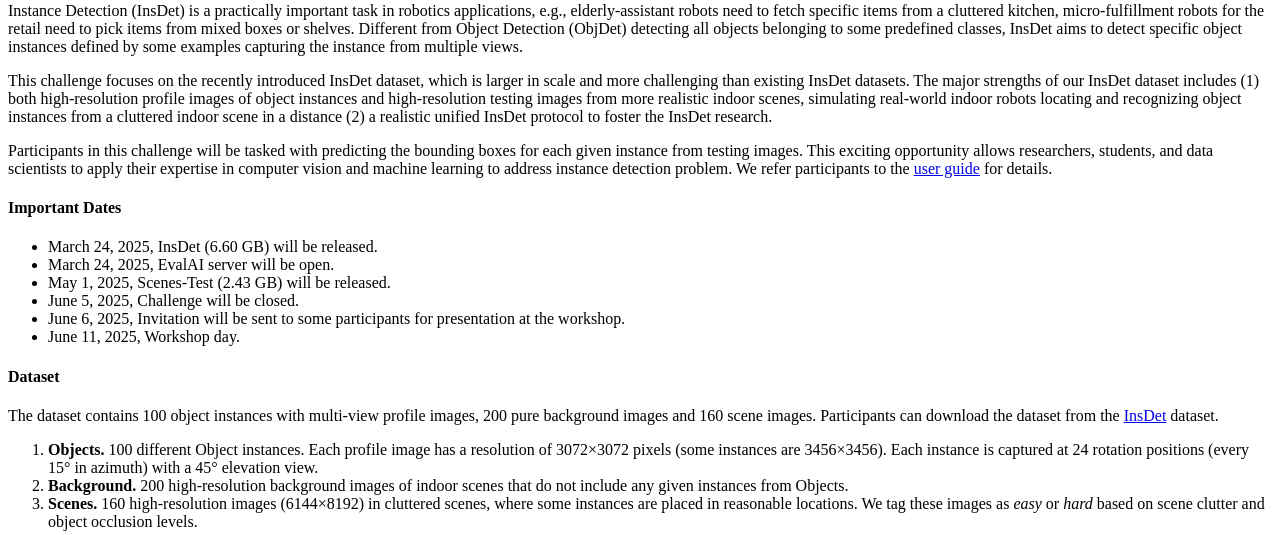
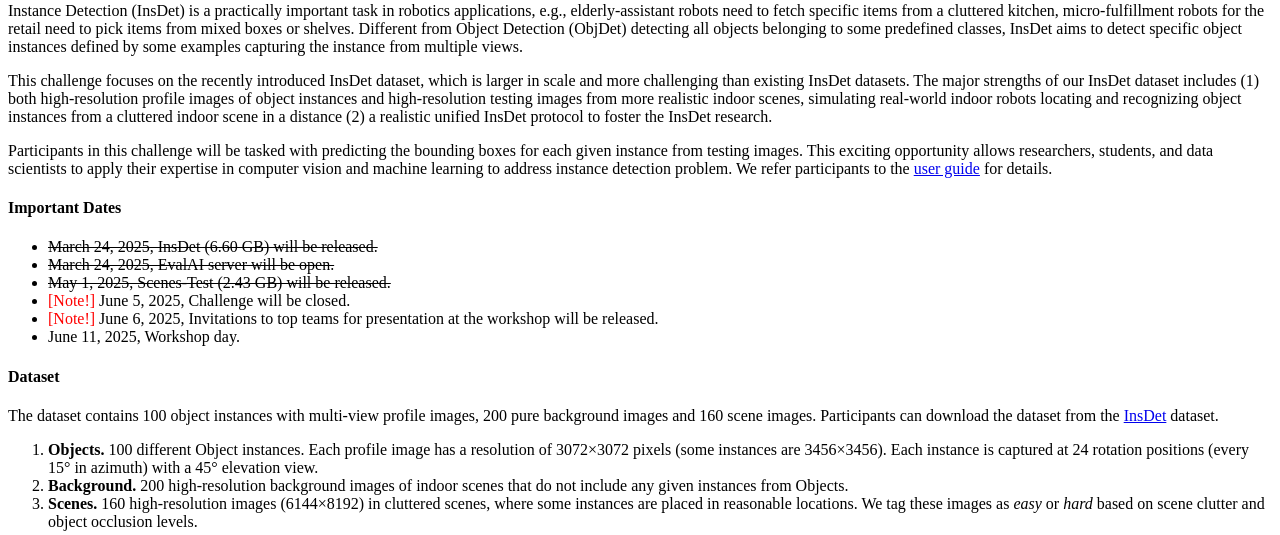
Before and after one commit to shenqq377/InsDetChallenge_CVPR2025, a Python web app: template templates/description.html in a window 1280 px wide. Shown: the part 801-1336 px from the top of the page. Run offline with Jinja, Linux system fonts and the light colour scheme; the template is opened without the code that fills it, so the values that code supplies are empty.

Commit message:
Update description.html

```diff
--- a/templates/description.html
+++ b/templates/description.html
@@ -8,13 +8,13 @@
 <p>Participants in this challenge will be tasked with predicting the bounding boxes for each given instance from testing images. This exciting opportunity allows researchers, students, and data scientists to apply their expertise in computer vision and machine learning to address instance detection problem. We refer participants to the <a href="https://docs.google.com/document/d/15R-R0tpKBy_KCNyc_8D45PQzHzyLmlPjDbntZJEBEYY/edit?usp=sharing">user guide</a> for details.</p>
 <h4>Important Dates</h4>
 <ul>
-<li>March 24, 2025, InsDet (6.60 GB) will be released.</li>
-<li>March 24, 2025, EvalAI server will be open.</li>
-<li>May 1, 2025, Scenes-Test (2.43 GB) will be released.</li>
-<li>June 5, 2025, Challenge will be closed.</li>
-<li>June 6, 2025, Invitation will be sent to some participants for presentation at the workshop.</li>
-<!-- <li><span style="color:red;">[Update!]</span> June 5, 2025, Challenge will be closed.</li>
-<li><span style="color:red;">[Update!]</span> June 6, 2025, Invitation will be sent to some participants for presentation at the workshop.</li> -->
+<li><s>March 24, 2025, InsDet (6.60 GB) will be released.</s></li>
+<li><s>March 24, 2025, EvalAI server will be open.</s></li>
+<li><s>May 1, 2025, Scenes-Test (2.43 GB) will be released.</s></li>
+<!-- <li>June 5, 2025, Challenge will be closed.</li>
+<li>June 6, 2025, Invitations to top teams for presentation at the workshop will be released.</li> -->
+<li><span style="color:red;">[Note!]</span> June 5, 2025, Challenge will be closed.</li>
+<li><span style="color:red;">[Note!]</span> June 6, 2025, Invitations to top teams for presentation at the workshop will be released.</li>
 <li>June 11, 2025, Workshop day.</li>
 </ul>
 <h4>Dataset</h4>
```
